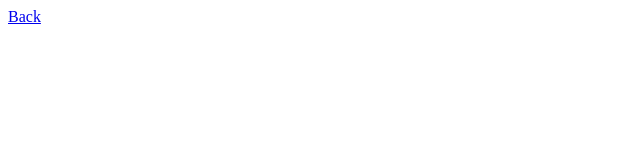
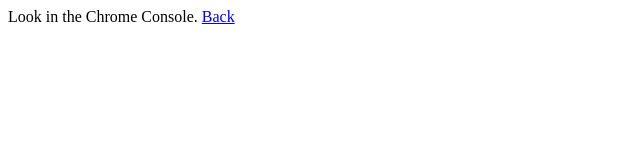
Before and after one commit to eshsprogramming/javascript-lessons, a plain HTML site: page javascript/functions.html in a window 1280 px wide. Shown: the whole page, without its empty margins (0-640 px from the left). Drawn offline with Linux system fonts and the light colour scheme.

Commit message:
Update functions.html

```diff
--- a/javascript/functions.html
+++ b/javascript/functions.html
@@ -3,6 +3,7 @@
 		<script src="functions.js"></script>
 	</head>
 	<body>
+		Look in the Chrome Console.
 		<a href="../index.html">Back</a>
 	</body>
 </html>
```
